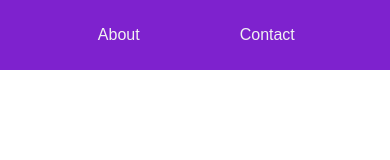
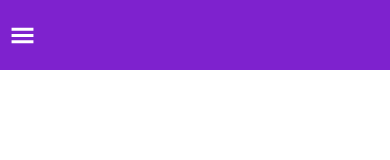
Before and after one commit to Chandrajeetyadav130/technicalblognextversion, a Next.js app: page / in a window 390 px wide. Shown: the top 160 px of the page. Built offline with nearby package versions, Linux system fonts and the light colour scheme.

Commit message:
creating navbar add hamberger menu make responsive

```diff
--- a/package.json
+++ b/package.json
@@ -14,6 +14,7 @@
     "next": "14.2.15",
     "react": "^18",
     "react-dom": "^18",
+    "react-icons": "^5.3.0",
     "react-infinite-scroll-component": "^6.1.0"
   },
   "devDependencies": {
--- a/src/component/Navbar.js
+++ b/src/component/Navbar.js
@@ -1,16 +1,65 @@
 import React from 'react'
 import styles from "@/styles/Home.module.css";
 import Link from 'next/link';
+import { GiHamburgerMenu } from "react-icons/gi";
+import { IoMdClose } from "react-icons/io";
+import { useEffect, useState } from 'react';
 const Navbar = () => {
+  const [mobile, setMobile] = useState(false)
+  const [sidebar, setSideBar] = useState(false)
+  useEffect(() => {
+    if (window.innerWidth < 1006) {
+      setMobile(true)
+    }
+  }, [])
+  useEffect(() => {
+    console.log("mobile")
+    console.log(window.innerWidth)
+    const handleresize = () => {
+      if (window.innerWidth < 1006) {
+        setMobile(true)
+      }
+      else {
+        setMobile(false)
+
+      }
+    }
+    window.addEventListener("resize", handleresize)
+    return () => {
+      window.removeEventListener("resize", handleresize)
+    }
+  }, [])
   return (
+    <>
       <nav className={styles.mainnav}>
-    <ul>
+      {mobile && (
+       <div className={styles.navbarhambergerAndClose}>
+       {
+         sidebar ? <IoMdClose color='white' size={25} onClick={() => setSideBar(!sidebar)} /> : <GiHamburgerMenu color='white' size={25} onClick={() => setSideBar(!sidebar)} />
+       }
+     </div>
+
+        )}
+        {!mobile && <ul>
           <li><Link href="/">Home</Link></li>
           <li><Link href="/About">About</Link></li>
           <li><Link href="/Contact">Contact</Link></li>
           <li><Link href="/Blogs">Blogs</Link></li>
         </ul>
+
+        }
+
+
       </nav>
+      <div className={sidebar ? `${styles.sidebar} ${styles.active}` : `${styles.sidebar}`}>
+        <ul className={styles.sidebarUl}>
+          <li><Link href="/">Home</Link></li>
+          <li><Link href="/About">About</Link></li>
+          <li><Link href="/Contact">Contact</Link></li>
+          <li><Link href="/Blogs">Blogs</Link></li>
+        </ul>
+      </div>
+    </>
   )
 }
 
--- a/src/pages/api/blogs.js
+++ b/src/pages/api/blogs.js
@@ -7,10 +7,10 @@ export default function handler(req, res) {
     let files = fs.readdirSync(filePath);
 
     // Get the count from query, with default value
-    const count = parseInt(req.query.count) || 2;
+    // const count = parseInt(req.query.count) || 2;
 
     // Slice the files array to return the next batch of blogs
-    files = files.slice(0, count);
+    // files = files.slice(0, count);
 
     for (let i = 0; i < files.length; i++) {
       const item = files[i];
--- a/src/styles/Home.module.css
+++ b/src/styles/Home.module.css
@@ -124,11 +124,12 @@ a.secondary {
 }
 .mainnav{
   display: flex;
-  justify-content: center;
+  justify-content: space-between;
   align-items: center;
   height: 70px;
   background-color: rgb(126 34 206);
   box-sizing: border-box;
+  padding: 10px;
 }
 .mainnav ul{
   display: flex;
@@ -157,6 +158,30 @@ a.secondary {
   width: 100%; /* Expands the border from left to right on hover */
 }
 
+.sidebar {
+  position: absolute;
+  top: 69px;
+  height: 100vh;
+  width: 120px;
+  background-color: rgb(126 34 206);
+  left: -100%; /* Sidebar hidden by default */
+  transition: left 0.3s ease; /* Smooth transition */
+}
+
+.sidebar.active {
+  left: 0px; /* Sidebar slides in */
+}
+.sidebarUl li{
+  padding: 10px;
+  color: white;
+  list-style: none;
+
+  font-size: 14px;
+}
+.navbarhambergerAndClose{
+  display: flex;
+  justify-content: flex-end;
+}
 @media (max-width: 600px) {
   .page {
     padding: 32px;
```
Also changed, not shown: 1 other file (tests, documents, lock files or other folders). Lines whose indentation alone changed are shown as unchanged.
